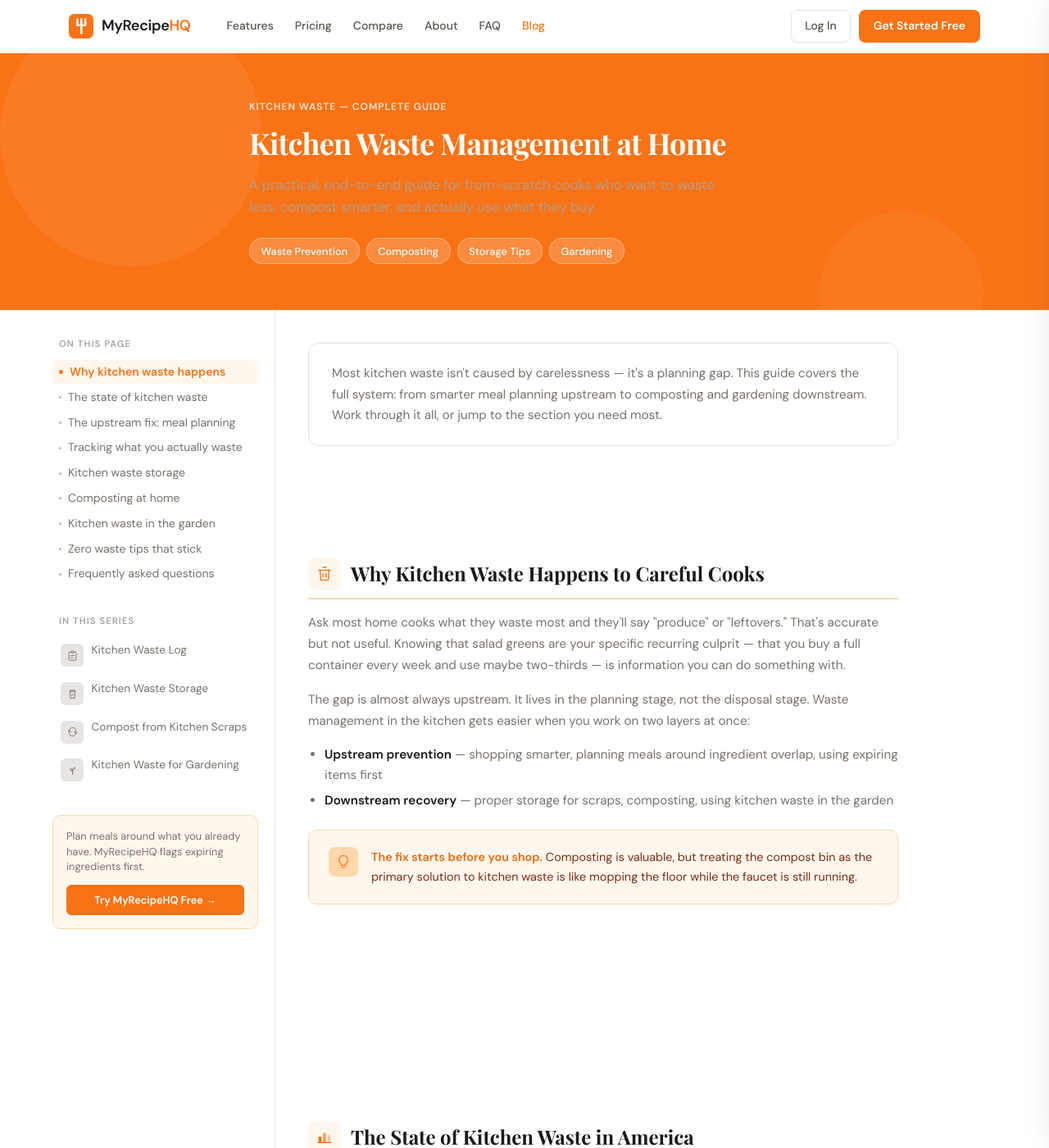
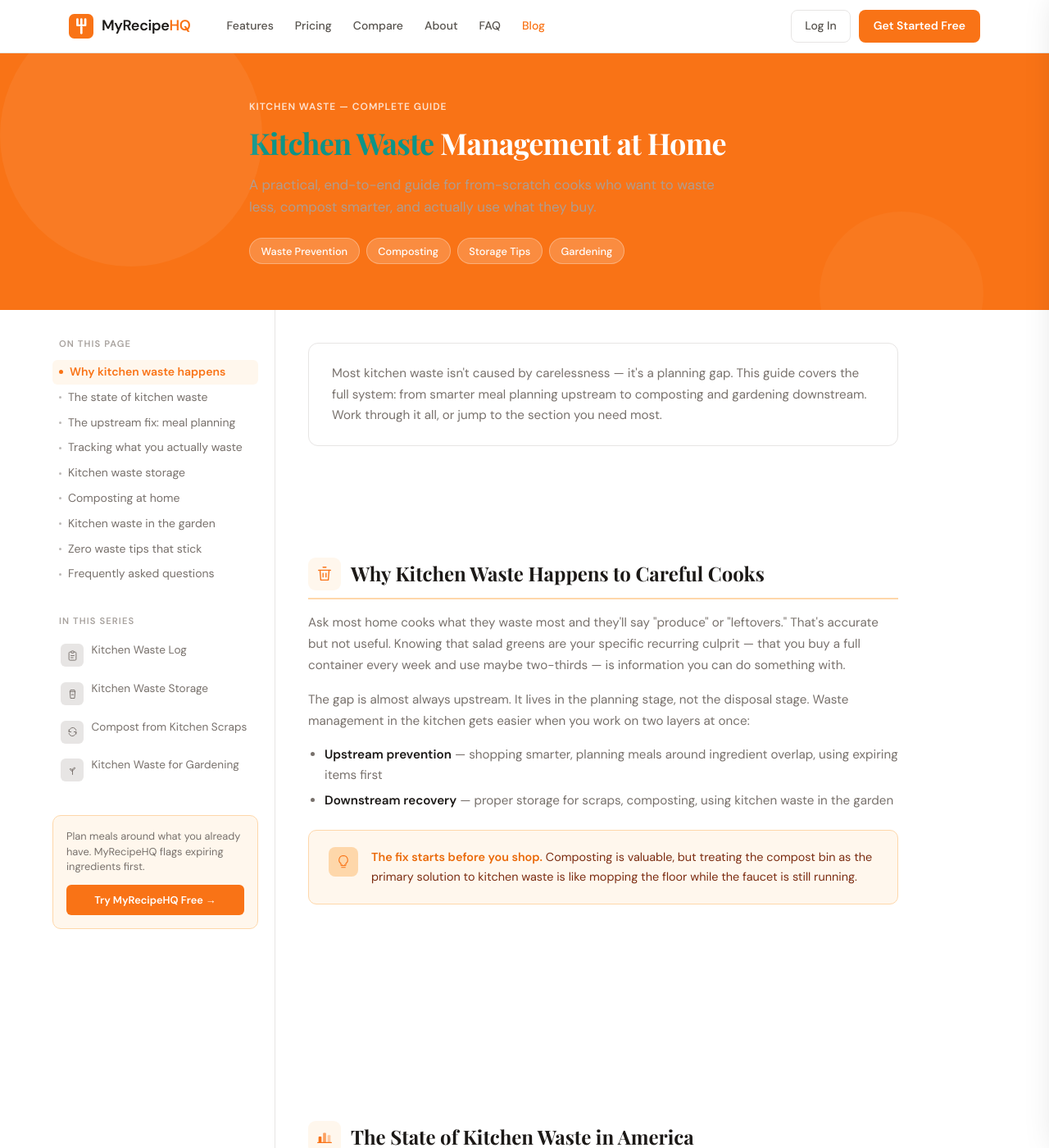
Before and after one commit to bgerlach463/recipehq-site, a Jekyll site: the page built from _posts/2026-04-11-kitchen-waste-management-home.html, in a window 1280 px wide and 1400 px high. Shown: the whole window at 82% size. Built offline with Jekyll 4.4.1, drawn with Linux system fonts in a browser that asks for light colours.

Commit message:
Pillar: highlight "Kitchen Waste" in teal (hero + archive card)
Cluster posts use orange .hl highlights for their keywords; the pillar
now uses teal to stand apart visually. Adds .hl-teal class to the h1
in the pillar post and the hero_title frontmatter, with matching CSS
in the post's own style block and blog.css for the archive card.

Co-Authored-By: Claude Opus 4.6 (1M context) <noreply@anthropic.com>

```diff
--- a/_posts/2026-04-11-kitchen-waste-management-home.html
+++ b/_posts/2026-04-11-kitchen-waste-management-home.html
@@ -12,7 +12,7 @@ category_label: "Reduce Kitchen Waste"
 cluster_tag: "PILLAR"
 read_time: "12 min read"
 excerpt_text: "Practical kitchen waste management at home — from smarter meal planning to composting scraps. Built for cooks who care about what gets thrown away."
-hero_title: 'Kitchen Waste Management at Home'
+hero_title: '<span class="hl-teal">Kitchen Waste</span> Management at Home'
 og_title: "Kitchen Waste Management at Home: A Cook's Guide"
 og_description: "Practical kitchen waste management at home — from smarter meal planning to composting scraps."
 og_url: "https://www.myrecipehq.com/blog/kitchen-waste-management-home"
@@ -52,6 +52,7 @@ head_extra: |
     .hero::after { content: ''; position: absolute; right: 80px; bottom: -80px; width: 200px; height: 200px; border-radius: 50%; background: rgba(255,255,255,0.04); }
     .hero-label { font-size: 0.75rem; font-weight: 600; letter-spacing: 0.08em; text-transform: uppercase; opacity: 0.8; margin-bottom: 0.75rem; }
     .hero h1 { font-family: 'Playfair Display', serif; font-size: 2.25rem; font-weight: 700; line-height: 1.2; max-width: 640px; margin-bottom: 1rem; }
+    .hero h1 .hl-teal { color: var(--teal); }
     .hero p { font-size: 1.05rem; opacity: 0.9; max-width: 580px; line-height: 1.6; margin-bottom: 1.5rem; }
     .hero-pills { display: flex; gap: 0.5rem; flex-wrap: wrap; }
     .hero-pill { background: rgba(255,255,255,0.18); border: 1px solid rgba(255,255,255,0.3); color: white; padding: 0.3rem 0.85rem; border-radius: 100px; font-size: 0.8rem; font-weight: 500; }
@@ -293,7 +294,7 @@ schema_extra: |
 <!-- HERO -->
 <div class="hero">
   <div class="hero-label">Kitchen Waste — Complete Guide</div>
-  <h1>Kitchen Waste Management at Home</h1>
+  <h1><span class="hl-teal">Kitchen Waste</span> Management at Home</h1>
   <p>A practical, end-to-end guide for from-scratch cooks who want to waste less, compost smarter, and actually use what they buy.</p>
   <div class="hero-pills">
     <span class="hero-pill">Waste Prevention</span>
--- a/css/blog.css
+++ b/css/blog.css
@@ -60,6 +60,7 @@
 .card-hero.pillar { background: var(--orange); }
 .card-hero.pillar .card-hero-title { color: #fff; }
 .card-hero.pillar .card-hero-title .hl { color: #fff7ed; }
+.card-hero.pillar .card-hero-title .hl-teal { color: var(--teal); }
 .card-hero.pillar .icon-mini { background: rgba(0,0,0,0.15); border-color: rgba(255,255,255,0.2); }
 .card-hero-content {
   display: flex; align-items: center;
```
